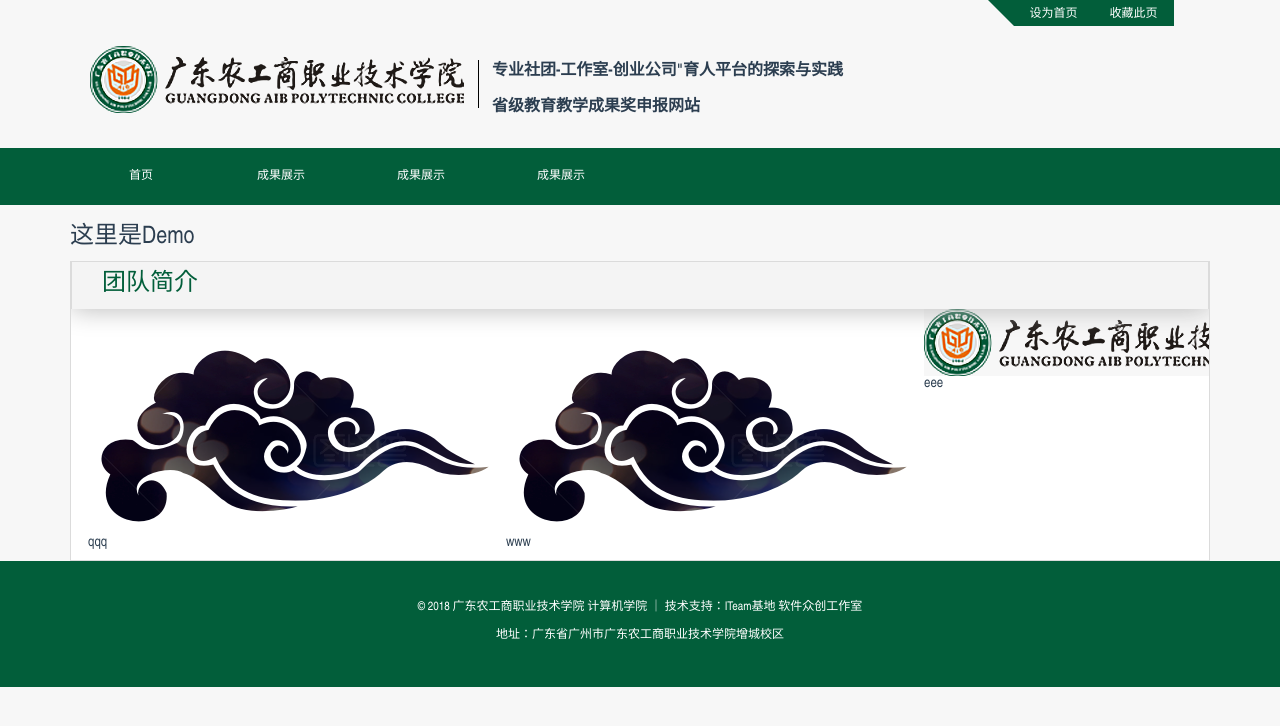
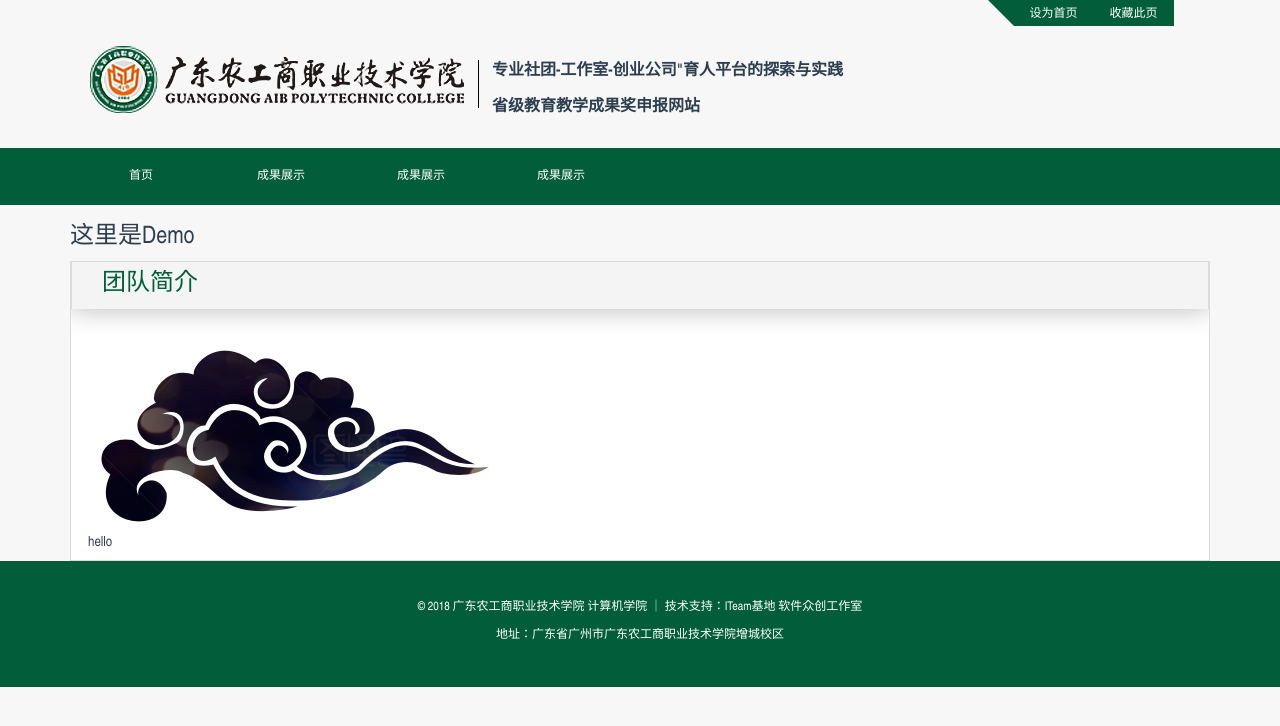
Before and after one commit to byoukinn/team-manage, a Vue app: page /demo in a window 1280 px wide. Shown: the top 726 px of the page. Built offline with nearby package versions, Linux system fonts and the light colour scheme.

Commit message:
add config.js

```diff
--- a/src/components/Conveyor.vue
+++ b/src/components/Conveyor.vue
@@ -1,10 +1,13 @@
 <template>
     <div id="conveyor" @mouseover="pause()" @mouseout="play()">
         <div :class="{'conveyor-bar' : !column}">
-            <div v-for="num in 2" :key="num"
-                :id="'canvas' + num"
-                :class="{'conveyor-row-top' : !column}">
-                <slot></slot>
+            <div :class="{'conveyor-row-top' : !column}">
+                <div id="canvas1">
+                    <slot></slot>
+                </div>
+                <div id="canvas2">
+                    <slot></slot>
+                </div>
             </div>
         </div>
     </div>
@@ -22,7 +25,6 @@
                 convey: null,
                 c1: null,
                 c2: null,
-                ms: 6,
                 timer: null,
                 speed: 1,
             }
@@ -34,8 +36,7 @@
             this.convey = document.getElementById("conveyor-bar");
             this.c1 = document.getElementById("canvas1");
             this.c2 = document.getElementById("canvas2");
-            this.c2.innerHTML = this.c1.innerHTML;
-            this.timer = null;
+            // this.c2.innerHTML = this.c1.innerHTML;
             // 初始化
             this.setup();
             this.move();
@@ -48,7 +49,7 @@
                 this.c1.className = this.c1.className + " " + className;
                 this.c2.className = this.c1.className;
             },
-            getSize: function(dom) {
+            getSize: function (dom) {
                 return this.column ? dom.offsetHeight : dom.offsetWidth;
             },
             calc: function (origin) {
@@ -80,14 +81,14 @@
                     y = !this.column ? axis.y : this.calc(axis.y);
                 this.setTransform(this.c1, x, y);
                 this.setTransform(this.c2, x, y);
-                this.timer = setTimeout(this.move, this.ms);
+                this.timer = setTimeout(this.move, 6);
             },
             pause: function () {
                 clearTimeout(this.timer);
             },
             play: function () {
-                this.timer = setTimeout(this.move, this.ms);
-            },
+                this.timer = setTimeout(this.move, 6);
+            }
         },
     }
 </script>
@@ -96,10 +97,12 @@
     #conveyor {
         display: flex;
     }
+
     .conveyor-bar {
         display: flex;
         flex-flow: row nowrap;
     }
+
     .conveyor-row-top {
         display: flex;
         flex-flow: row nowrap;
--- a/src/views/Demo.vue
+++ b/src/views/Demo.vue
@@ -6,7 +6,7 @@
 
         <Panel title='团队简介' class="demo-height">
             <Conveyor :column="false">
-                <Conveyor-Row @onclickindex="elog" v-for="(data, i) in conveyorData" :key="data.id" :data="data" :index="i"/>
+                <Conveyor-Row @mousedownindex="elog" v-for="(data, i) in conveyorData" :key="data.id" :data="data" :index="i"/>
             </Conveyor>
             <h3 v-for="num in 2" :key="num" :id="'canvas' + num">得到的结果： {{num}}</h3>
         </Panel>
@@ -27,6 +27,9 @@
         },
         props: ['list'],
         methods: {
+            elog: function (params) {
+                console.log(params)
+            },
             runApp: function () {
 
             },
--- a/src/views/Teachers.vue
+++ b/src/views/Teachers.vue
@@ -1,9 +1,13 @@
 <template>
     <div class="row teacher-top">
-        <nav  class="col-xs-3" style="height: 600px">
-            <Panel  title='骨干师资' more='#' >
+        <nav class="col-xs-3" style="height: 600px">
+            <Panel title='骨干师资' more='#'>
                 <Conveyor column='true'>
-                    <Conveyor-Col v-for="(m, i) in members" :key="m.id" :data="m" value="m.id" :index="i" @mousedownindex="replaceMember"></Conveyor-Col>
+                        <Conveyor-Col v-for="(m, i) in members"
+                            :key="m.id"
+                            :data="m"
+                            :index="i"
+                            @mousedownindex="replaceMember" />
                 </Conveyor>
             </Panel>
         </nav>
@@ -46,7 +50,6 @@
 </script>
 
 <style scoped>
-
     .teacher-top {
         margin: 15px auto;
     }
```
Also changed, not shown: src/main.js (line endings or trailing spaces).
